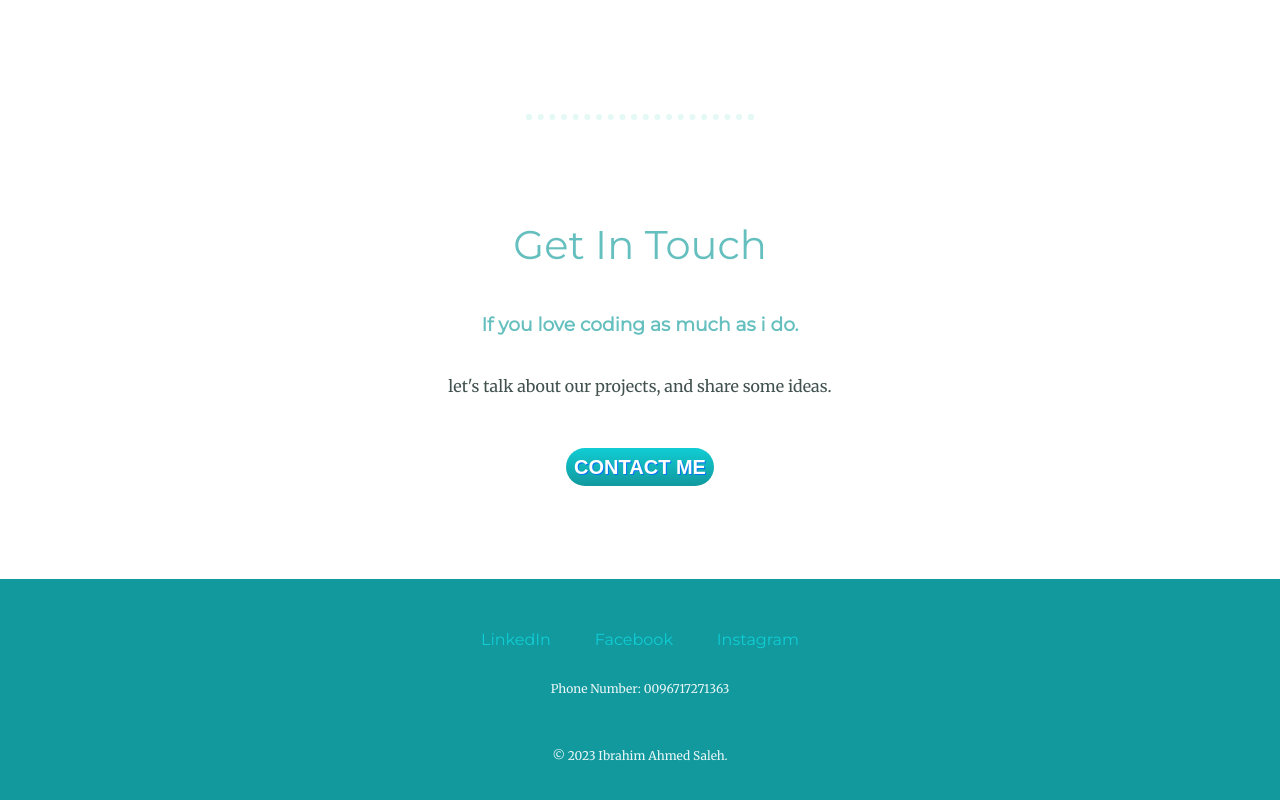
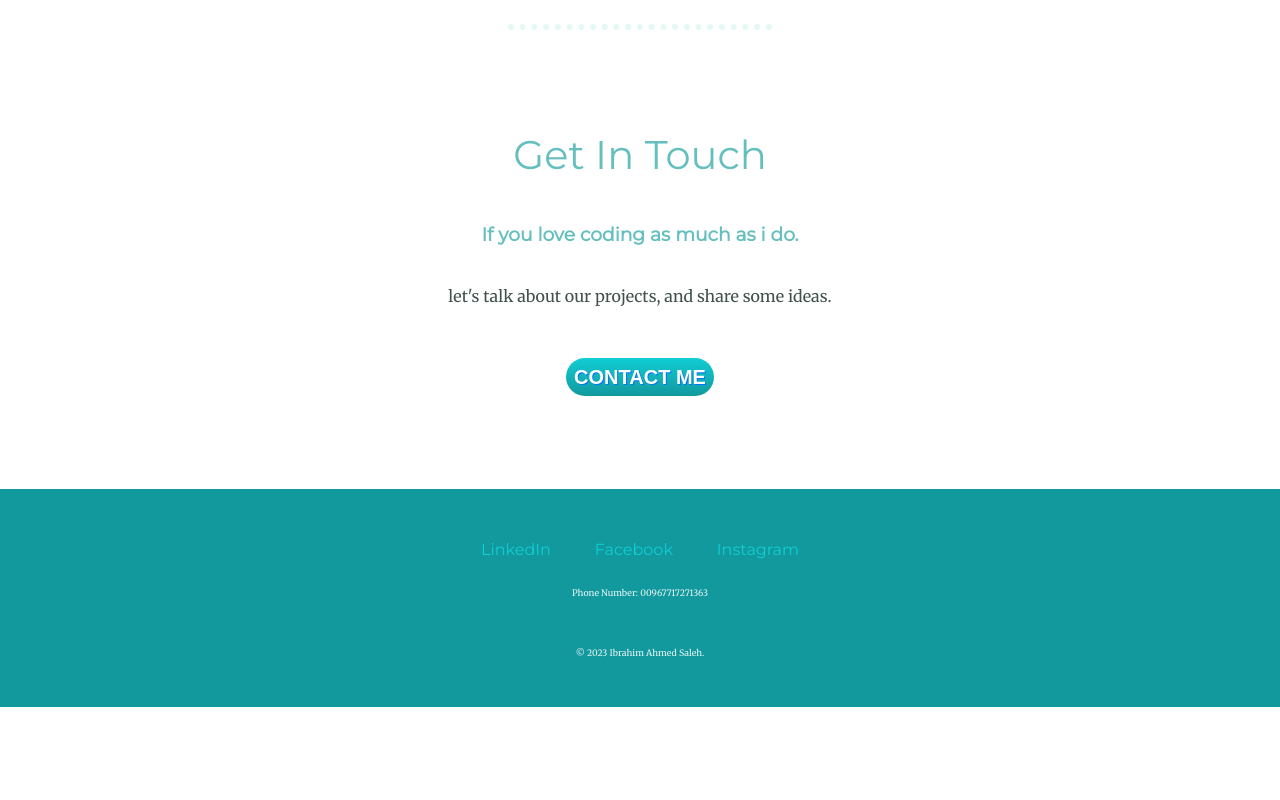
Before and after one commit to BRHOoOoOM/Ibarhim-CV, a plain HTML site: page index.html in a window 1280 px wide. Shown: the part 2775-3575 px from the top of the page. After the commit the page ends 3482 px from the top, so only its background shows below. Drawn offline with Linux system fonts and the light colour scheme.

Commit message:
Updated-CV

```diff
--- a/index.html
+++ b/index.html
@@ -66,9 +66,9 @@
 
           <div class="bottom-container">
             <a class="footer-link" href="https://www.linkedin.com/">LinkedIn</a>
-            <a class="footer-link" href="https://twitter.com/">Facebook</a>
-            <a class="footer-link" href="https://www.appbrewery.co/">Instagram</a>
-            <p class="copyright">Phone Number: 0096717271363</p>
+            <a class="footer-link" href="https://www.facebook.com/">Facebook</a>
+            <a class="footer-link" href="https://www.instagram.com">Instagram</a>
+            <p class="copyright">Phone Number: 00967717271363</p>
             <p class="copyright">© 2023 Ibrahim Ahmed Saleh.</p>
 
           </div>
--- a/styles.css
+++ b/styles.css
@@ -87,7 +87,8 @@ a:hover{
     line-height: 2;
 }
 .middle-container{
-    margin:100px;
+    margin:10px;
+    margin-bottom: 100px;
 }
 hr{
     border: dotted 6px #E4F9F5;
@@ -120,6 +121,7 @@ hr{
     text-shadow: 1px 1px 0px rgba(5, 115, 245, 1);
     background:linear-gradient(rgba(17, 205, 212, 1), rgba(17, 153, 158, 1));
     padding:8px;
+
   }
 
   .buttonClass:hover {
@@ -128,6 +130,6 @@ hr{
 
 .copyright{
     color: #EAF6F6;
-    font-size:0.75rem;
+    font-size:0.55rem;
     padding:20px 0;
 }
```
